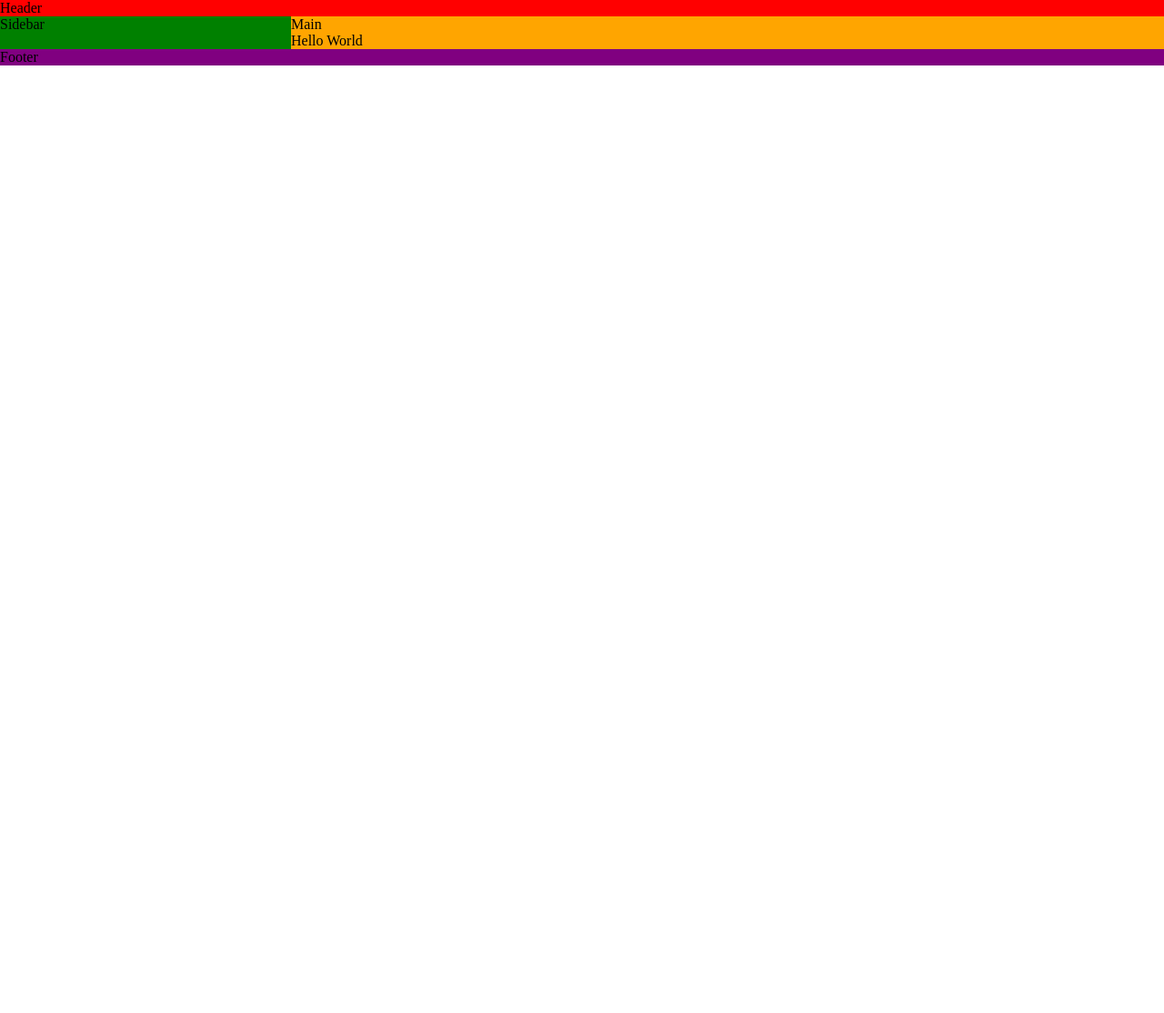
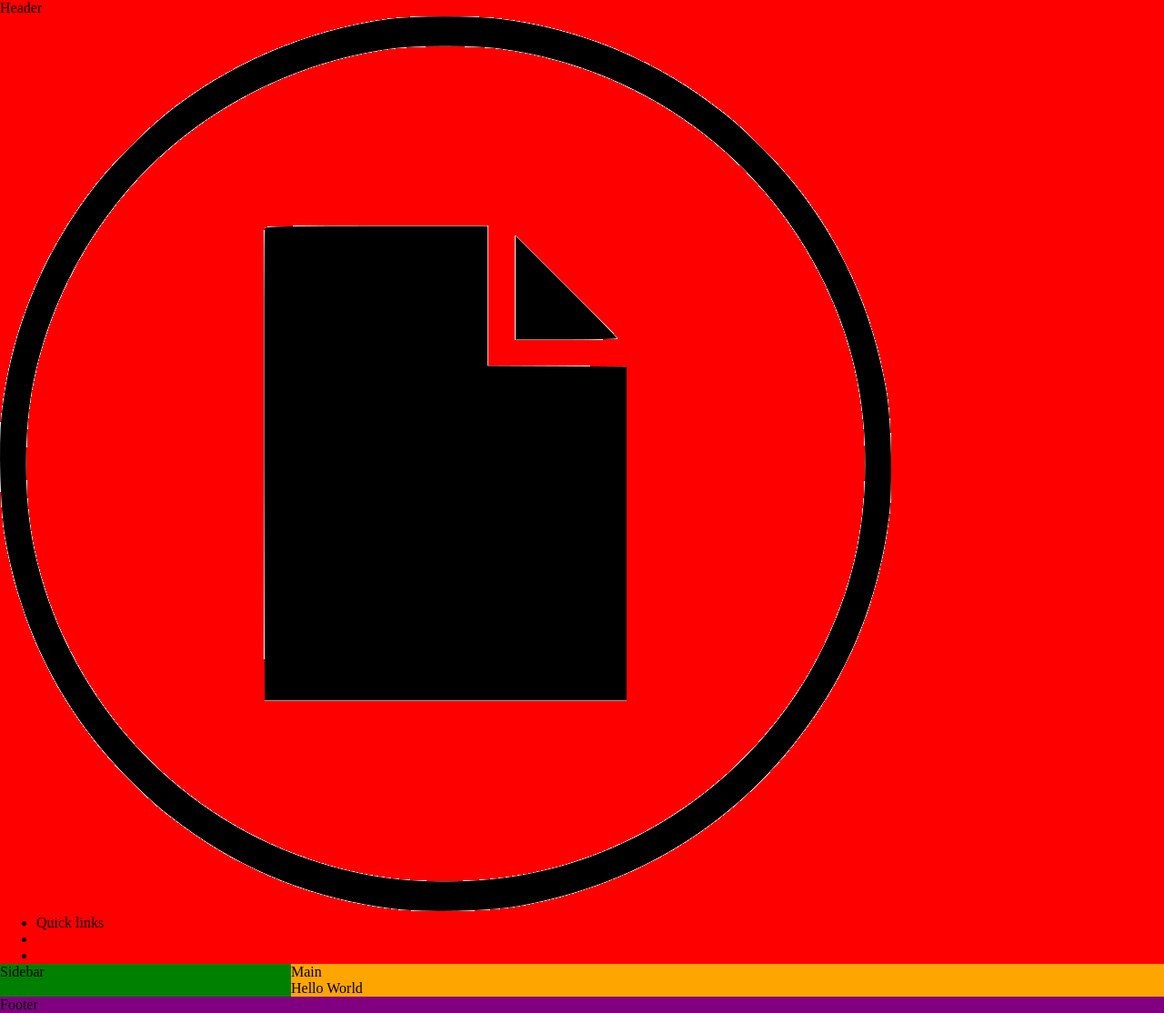
Before and after one commit to O-Marsters-1997/Flask_cricket_app, a Flask app: page / in a window 1280 px wide. Shown: the whole page at 91% size. Before the commit the page ends 72 px from the top, so only its background shows below. Run offline with Flask 2, Linux system fonts and the light colour scheme.

Commit message:
added image

```diff
--- a/templates/base.html
+++ b/templates/base.html
@@ -9,14 +9,28 @@
 </head>
 <body>
     <div class="app-grid-container">
-        <div class="header-container">Header</div>
-        <div class="sidebar">Sidebar</div>
-        <div class="main">Main
+        <header class="header-container">Header
+            <nav>
+                <img src="src/img/placeholder.png" alt="cricket logo">
+                <ul class="nav-list">
+                    <li class="nav-item">Quick links</li>
+                    <li class="nav-item"></li>
+                    <li class="nav-item"></li>
+                </ul>
+            </nav>
+        </header>
+
+        <aside class="sidebar">Sidebar
+        </aside>
+
+        <main class="main">Main
             {% block content %}
             {% endblock %}
-        </div>
+        </main>
 
-        <div class="footer">Footer</div>
+        <footer class="footer">Footer
+
+        </footer>
     </div>
 
 
```
Also changed, not shown: src/img/placeholder.png (added).
